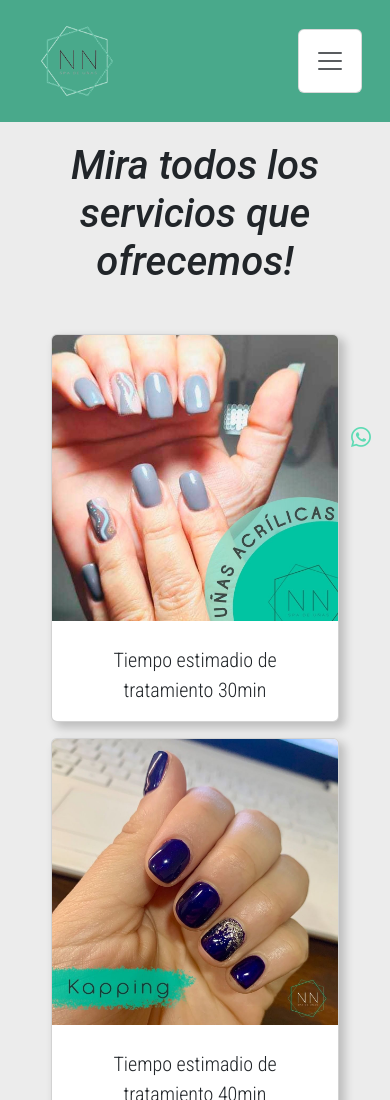
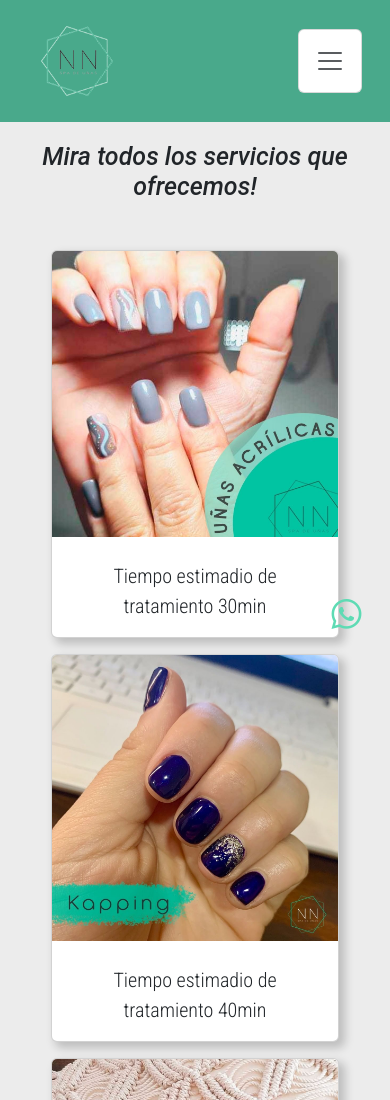
Before and after one commit to anaprograma/PreEntrega3Salas, a website: page pages/servicios.html in a window 390 px wide. Shown: the top 1100 px of the page. Drawn offline with nearby package versions, Linux system fonts and the light colour scheme.

Commit message:
detalles

```diff
--- a/scss/_servicios.scss
+++ b/scss/_servicios.scss
@@ -31,21 +31,15 @@
   @include centrar;
   padding: 0%;
 }
-.img-fixed {
-  color: #304740;
-  text-decoration: none;
-  font-family: map-get($fuentes, "titulo");
-  font-style: italic;
-  font-size: 30px;
-  font-weight: 500;
-}
+
 a i {
   color: #5edbb4;
+  font-size: 30px;
 }
 .img-fixed {
   position: fixed;
-  top: 50%;
-  left: 90%;
+  top: 70%;
+  left: 95%;
   translate: (-50%, -50%);
 
   z-index: 20;
@@ -55,3 +49,13 @@ a i {
     font-size: 20px;
   }
 }
+@media (max-width: 700px) {
+  .img-fixed {
+    left: 85%;
+  }
+}
+@media (max-width: 500px) {
+  .serv-titulo {
+    font-size: 25px;
+  }
+}
```
Also changed, not shown: css/style.css, 1 other file.
